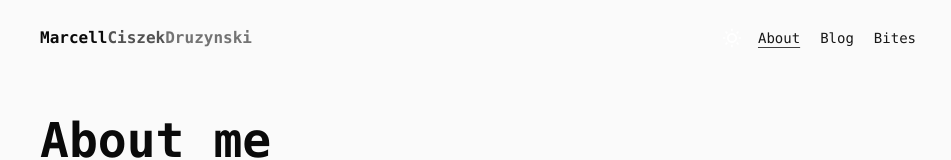
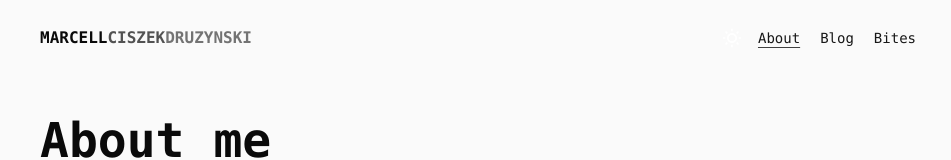
Before and after one commit to masiucd/marcell_ciszek_druzynski.com, a Next.js app: page /about in a window 1280 px wide. Shown: the top 160 px of the page, without its empty margins (160-1111 px from the left). Built offline with nearby package versions, Linux system fonts and the light colour scheme.

Commit message:
Logo uppercase

```diff
--- a/src/app/(marketing)/components/header.tsx
+++ b/src/app/(marketing)/components/header.tsx
@@ -7,7 +7,7 @@ export default function MarketingHeader() {
 		<header className="sticky left-0 top-0 z-10 mb-10 bg-gray-50 dark:bg-gray-950 dark:text-gray-50">
 			<div className="mx-auto flex max-w-4xl items-center justify-between px-2 py-5">
 				<Link href="/" variant="subtile" disableActive>
-					<strong className="hover:opacity-60">
+					<strong className="uppercase hover:opacity-60">
 						<span className="text-base tracking-normal text-gray-900   dark:text-primary-100">
 							<span className="text-gray-950 dark:text-gray-300">Marcell</span>
 							<span className="text-gray-600 dark:text-gray-400">Ciszek</span>
```
